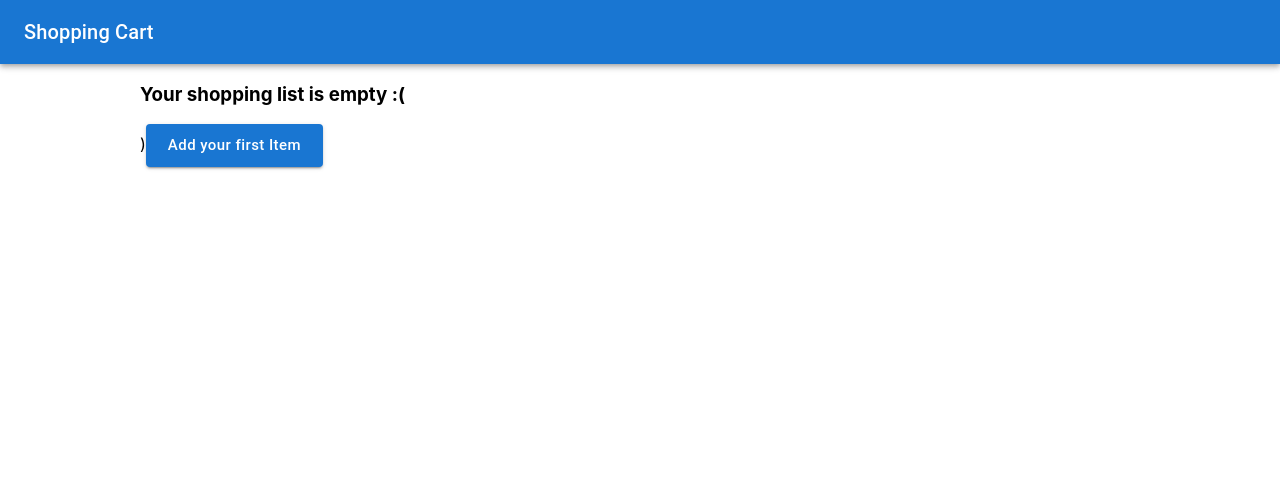
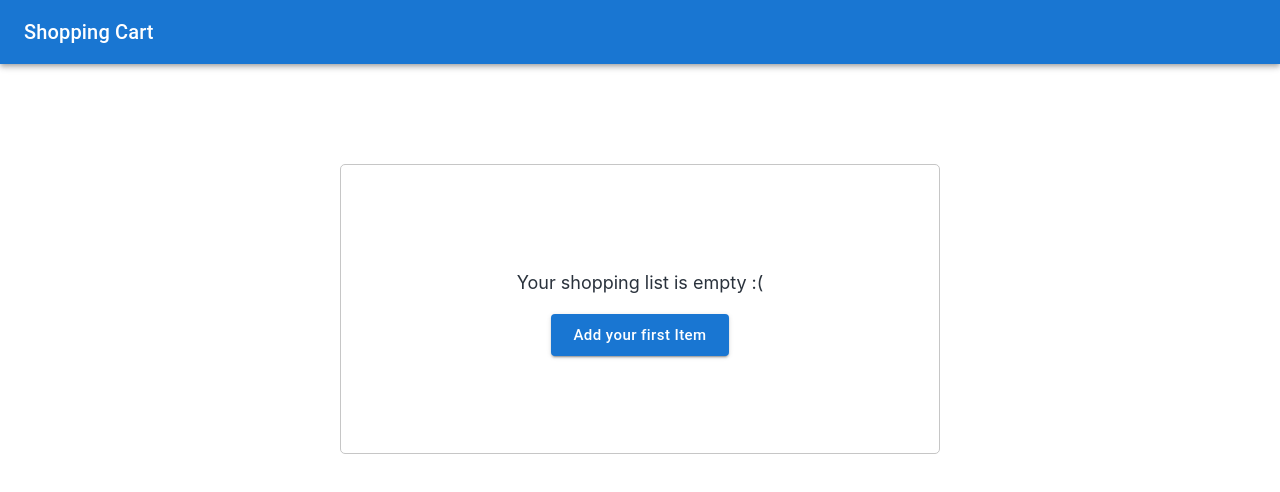
Before and after one commit to dsypien/shopping-list, a React (Create React App) app in the folder client/: page / in a window 1280 px wide. Shown: the top 492 px of the page. Built offline with nearby package versions, Linux system fonts and the light colour scheme; no server answers.

Commit message:
added styles for empty shopping list

```diff
--- a/client/src/components/EmptyShoppingList.js
+++ b/client/src/components/EmptyShoppingList.js
@@ -10,14 +10,14 @@ export default function EmptyShoppingList () {
    }
 
    return (
-      <>
-         <h3>Your shopping list is empty :(</h3>)
+      <div className="empty-container">
+         <div className="item-form-h3 mb-4">Your shopping list is empty :(</div>
          <Button
             size="large"
             variant="contained"
             onClick={onAddItem}>
             Add your first Item
          </Button>
-      </>
+      </div>
    )
 }
--- a/client/src/index.css
+++ b/client/src/index.css
@@ -57,6 +57,25 @@ code {
   border-radius: 0.25rem;
 }
 
+.empty-container {
+  width: 100%;
+  max-width: 600px;
+  height: 290px;
+  margin: 100px auto;
+  border: 1px solid #C6C6C6;
+  box-sizing: border-box;
+  border-radius: 5px;
+  display: flex;
+  align-items: center;
+  justify-content: center;
+  flex-direction: column;
+}
+
+.empty-shopping-list {
+  width: 100%;
+  justify-content: center;
+}
+
 .purchased {
   background-color: #D5DFE92B;
   text-decoration: line-through!important;
@@ -74,6 +93,10 @@ code {
 .item-description {
   color: #555;
   margin: 10px 0px;
+}
+
+.mb-4 {
+  margin-bottom: 1.33rem!important;
 }
 
 .mb-3 {
```
